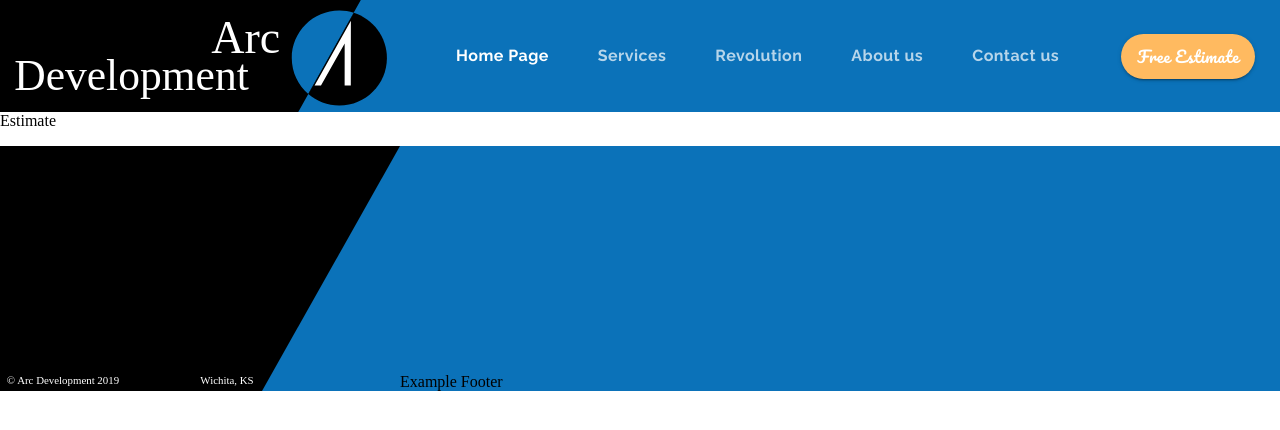
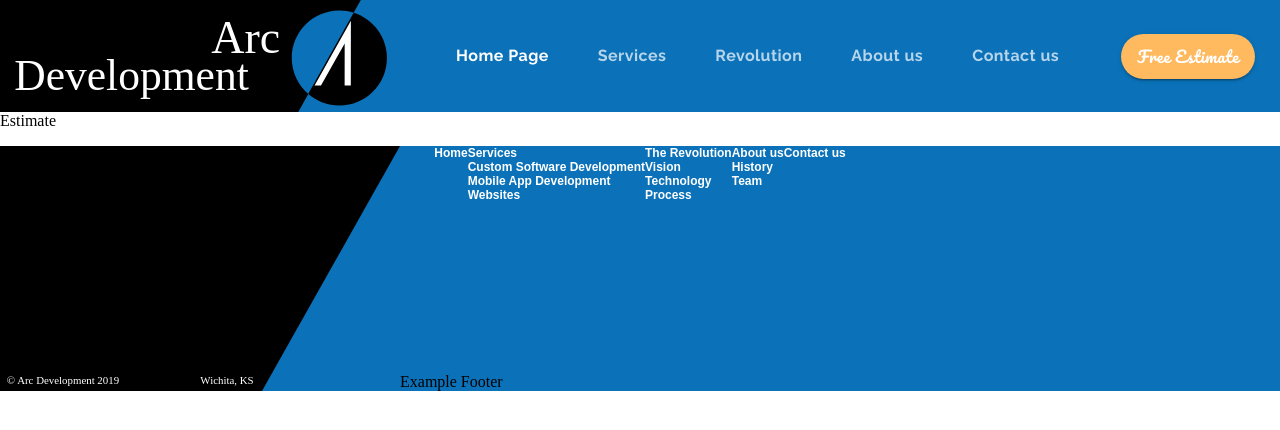
Before and after one commit to geogeorgiou/material-ui-crashcourse, a React (Create React App) app: page /estimate in a window 1280 px wide. Shown: the top 430 px of the page. Built offline with nearby package versions, Linux system fonts and the light colour scheme.

Commit message:
Defining the Footer menu

```diff
--- a/src/components/ui/Footer.js
+++ b/src/components/ui/Footer.js
@@ -1,5 +1,6 @@
 import React from 'react';
 
+import Grid from "@material-ui/core/Grid";
 import {makeStyles} from "@material-ui/styles";
 import footerAdornment from "../../assets/Footer Adornment.svg";
 
@@ -20,6 +21,17 @@ const useStyles = makeStyles(theme => ({
         [theme.breakpoints.down('xs')]: {
             width: '15em'
         }
+    },
+
+    mainContainer: {
+        position: "absolute"
+    },
+
+    link: {
+        color: 'white',
+        fontFamily: 'Arial',
+        fontSize: '0.75rem',
+        fontWeight: 'bold'
     }
 }))
 
@@ -31,9 +43,130 @@ const Footer = () => {
         <footer
             className={classes.footer}
         >
+            <Grid container justify="center" className={classes.mainContainer}>
+                <Grid item>
+                    <Grid
+                        container
+                        direction="column"
+                    >
+                        <Grid
+                            item
+                            className={classes.link}
+                        >
+                            Home
+                        </Grid>
+                    </Grid>
+                </Grid>
+                <Grid item>
+                    <Grid
+                        container
+                        direction="column"
+                    >
+                        <Grid
+                            item
+                            className={classes.link}
+                        >
+                            Services
+                        </Grid>
+                        <Grid
+                            item
+                            className={classes.link}
+                        >
+                            Custom Software Development
+                        </Grid>
+                        <Grid
+                            item
+                            className={classes.link}
+                        >
+                            Mobile App Development
+                        </Grid>
+                        <Grid
+                            item
+                            className={classes.link}
+                        >
+                            Websites
+                        </Grid>
+                    </Grid>
+                </Grid>
+
+                <Grid item>
+                    <Grid
+                        container
+                        direction="column"
+                    >
+                        <Grid
+                            item
+                            className={classes.link}
+                        >
+                            The Revolution
+                        </Grid>
+                        <Grid
+                            item
+                            className={classes.link}
+                        >
+                            Vision
+                        </Grid>
+                        <Grid
+                            item
+                            className={classes.link}
+                        >
+                            Technology
+                        </Grid>
+                        <Grid
+                            item
+                            className={classes.link}
+                        >
+                            Process
+                        </Grid>
+
+                    </Grid>
+                </Grid>
+
+                <Grid item>
+                    <Grid
+                        container
+                        direction="column"
+                    >
+                        <Grid
+                            item
+                            className={classes.link}
+                        >
+                            About us
+                        </Grid>
+                        <Grid
+                            item
+                            className={classes.link}
+                        >
+                            History
+                        </Grid>
+                        <Grid
+                            item
+                            className={classes.link}
+                        >
+                            Team
+                        </Grid>
+
+                    </Grid>
+                </Grid>
+
+                <Grid item>
+                    <Grid
+                        container
+                        direction="column"
+                    >
+                        <Grid
+                            item
+                            className={classes.link}
+                        >
+                            Contact us
+                        </Grid>
+
+                    </Grid>
+                </Grid>
+            </Grid>
             <img
+                alt="black decorative"
                 src={footerAdornment}
-                alt="black decorative"
                 className={classes.adornment}
             />
             Example Footer
```
